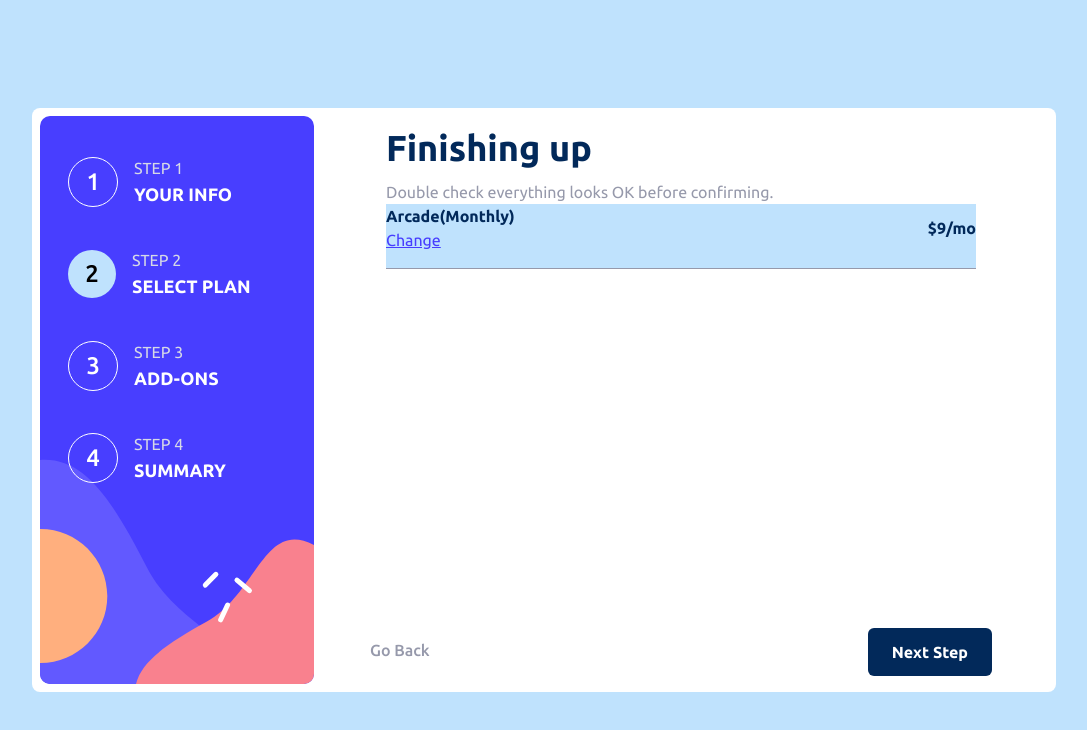
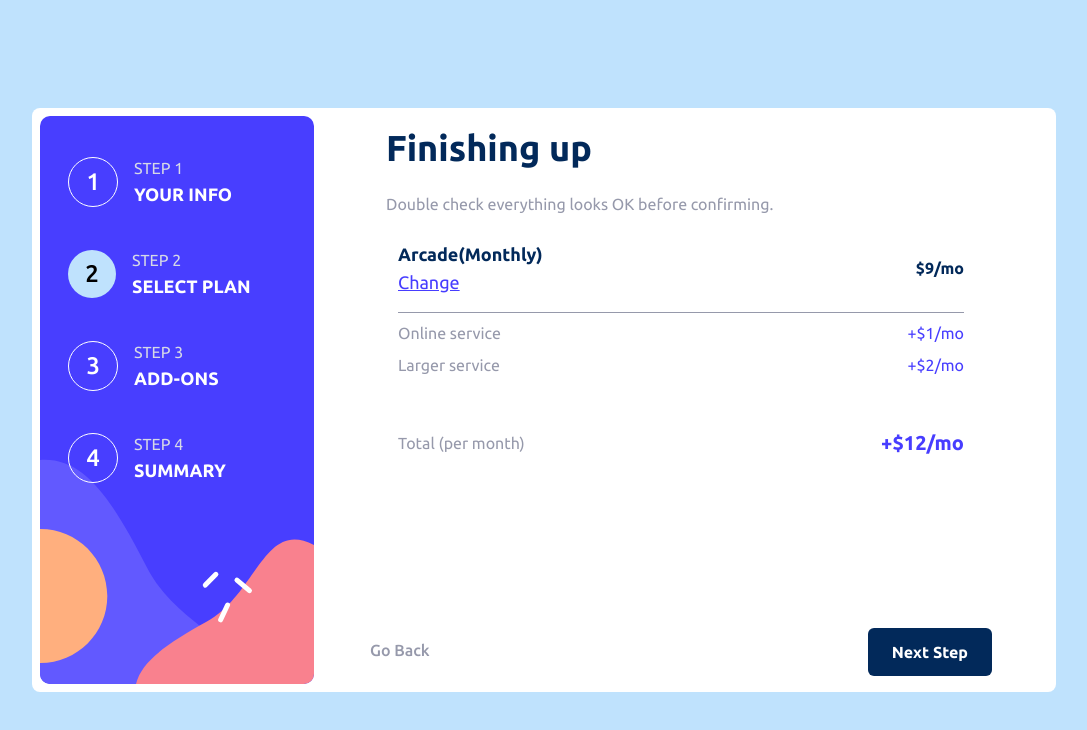
Before and after one commit to gideon-del/multi-step-form, a React (Vite) app: page / in a window 1280 px wide. Shown: the top 730 px of the page, without its empty margins (96-1183 px from the left). Built offline with nearby package versions, Linux system fonts and the light colour scheme.

Commit message:
Done with the step four design

```diff
--- a/src/App.jsx
+++ b/src/App.jsx
@@ -7,16 +7,16 @@ function App() {
         <Steps />
         <section className=" flex-1 px-3 md:px-14 lg:px-18 md:pt-10 bg-ligthBlue md:bg-white w-fit">
           <section className="flex lg:max-w-3xl flex-col justify-between h-full">
-            <div className=" md:h-full flex flex-col bg-white px-4 py-3 w-full rounded-lg relative -top-10">
+            <div className=" md:h-full flex flex-col bg-white px-4 py-3 w-full rounded-lg relative -top-10 gap-3 shadow-xl md:shadow-none">
               <h1 className="font-Bold text-marineBlue text-xl md:text-4xl">
                 Finishing up
               </h1>
               <p className="text-coolGray font-Regular md:mt-3 mt-1">
                 Double check everything looks OK before confirming.
               </p>
-              <div className="bg-ligthBlue">
-                <div className=" font-Bold text-marineBlue flex justify-between items-center border-b border-b-coolGray pb-4">
-                  <p className="flex flex-col">
+              <div className="bg-alabaster md:bg-transparent flex flex-col gap-2 p-3">
+                <div className=" font-Bold text-marineBlue flex justify-between items-center border-b border-b-coolGray pb-4 ">
+                  <p className="flex flex-col text-base md:text-lg">
                     Arcade(Monthly){" "}
                     <span className="underline text-purplishBlue font-Regular">
                       Change
@@ -24,8 +24,23 @@ function App() {
                   </p>
                   <p className="">$9/mo</p>
                 </div>
-                <div></div>
+                <div className="flex flex-col gap-2 mb-4">
+                  <p className="text-coolGray flex justify-between items-center font-Regular">
+                    Online service{" "}
+                    <span className="text-purplishBlue">+$1/mo</span>{" "}
+                  </p>
+                  <p className="text-coolGray flex justify-between items-center font-Regular">
+                    Larger service
+                    <span className="text-purplishBlue">+$2/mo</span>{" "}
+                  </p>
+                </div>
               </div>
+              <p className="font-Regular text-coolGray text-base flex justify-between items-center p-3 ">
+                Total (per month){" "}
+                <span className="font-Bold text-purplishBlue md:text-xl">
+                  +$12/mo
+                </span>
+              </p>
             </div>
 
             <Footer />
```
